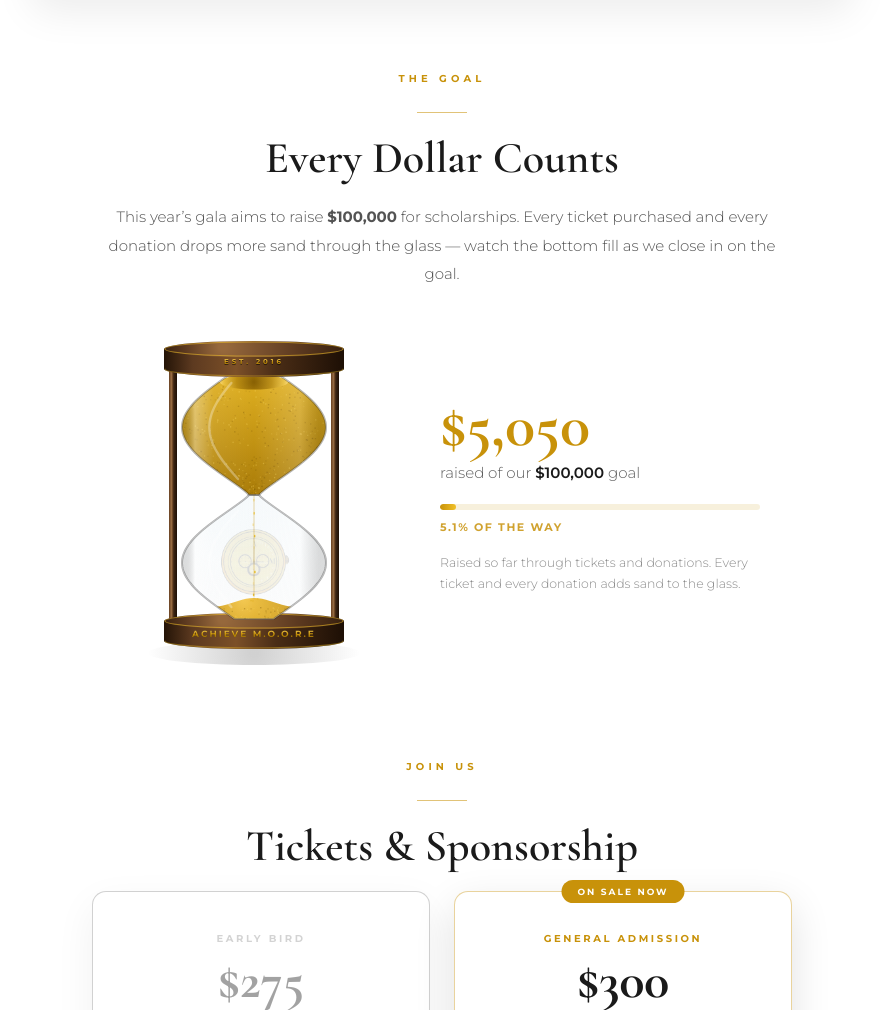
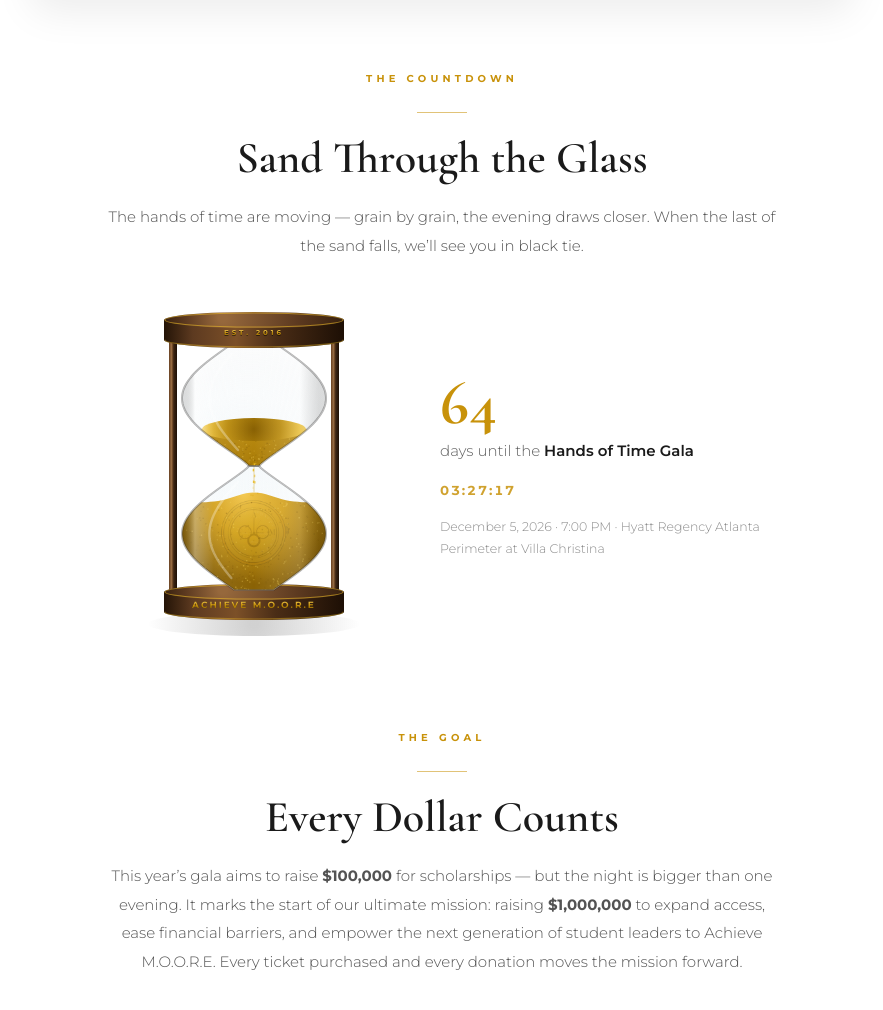
Before and after one commit to SerStakeAlot/Achieve-Moore, a plain HTML site: page gala.html in a window 1280 px wide. Shown: the part 2754-3764 px from the top of the page, without its empty margins (198-1081 px from the left). Drawn offline with nearby package versions, Linux system fonts and the light colour scheme.

Commit message:
Repurpose hourglass as gala countdown; goal section now text-only with $1M mission

```diff
--- a/gala.html
+++ b/gala.html
@@ -329,7 +329,7 @@
   .sponsor-card .ticket-price { font-size: 44px; }
   .sponsor-card--eternal { border-color: var(--gold); box-shadow: 0 14px 40px rgba(200,146,10,0.22); }
 
-  /* Goal hourglass */
+  /* Countdown hourglass */
   .goal-wrap {
     display: flex; align-items: center; justify-content: center;
     gap: 56px; flex-wrap: wrap; margin-top: 10px;
@@ -342,18 +342,10 @@
   }
   .goal-of { font-size: 15px; font-weight: 300; color: rgba(26,26,26,0.7); margin: 6px 0 22px; }
   .goal-of strong { font-weight: 600; color: #1a1a1a; }
-  .goal-meter {
-    height: 6px; border-radius: 999px; background: rgba(200,146,10,0.14);
-    overflow: hidden; margin-bottom: 10px;
-  }
-  .goal-meter span {
-    display: block; height: 100%; width: 0;
-    background: linear-gradient(90deg, var(--gold), #f0c028);
-    border-radius: 999px;
-  }
   .goal-pct {
-    font-size: 11px; font-weight: 700; letter-spacing: 0.14em;
+    font-size: 13px; font-weight: 700; letter-spacing: 0.14em;
     text-transform: uppercase; color: rgba(200,146,10,0.85); margin-bottom: 18px;
+    font-variant-numeric: tabular-nums;
   }
   .goal-note { font-size: 12.5px; font-weight: 300; color: rgba(26,26,26,0.5); line-height: 1.7; }
   @media (max-width: 640px) {
@@ -636,22 +628,29 @@
     </div>
   </div>
 
-  <!-- GOAL HOURGLASS -->
+  <!-- COUNTDOWN HOURGLASS -->
+  <div class="gala-block" id="countdown">
+    <p class="section-label">The Countdown</p>
+    <div class="gold-divider" style="margin-bottom: 18px;"></div>
+    <h2>Sand Through the Glass</h2>
+    <p>The hands of time are moving &mdash; grain by grain, the evening draws closer. When the last of the sand falls, we&rsquo;ll see you in black tie.</p>
+    <div class="goal-wrap">
+      <canvas id="hourglass" aria-label="Hourglass counting down to the Hands of Time Gala on December 5, 2026"></canvas>
+      <div class="goal-stats">
+        <div class="goal-raised" id="cdDays">&nbsp;</div>
+        <div class="goal-of">days until the <strong>Hands of Time Gala</strong></div>
+        <div class="goal-pct" id="cdClock"></div>
+        <div class="goal-note">December 5, 2026 &middot; 7:00 PM &middot; Hyatt Regency Atlanta Perimeter at Villa Christina</div>
+      </div>
+    </div>
+  </div>
+
+  <!-- GOAL -->
   <div class="gala-block" id="goal">
     <p class="section-label">The Goal</p>
     <div class="gold-divider" style="margin-bottom: 18px;"></div>
     <h2>Every Dollar Counts</h2>
-    <p>This year&rsquo;s gala aims to raise <strong>$100,000</strong> for scholarships. Every ticket purchased and every donation drops more sand through the glass &mdash; watch the bottom fill as we close in on the goal.</p>
-    <div class="goal-wrap">
-      <canvas id="hourglass" aria-label="Hourglass showing $5,050 raised of the $100,000 goal"></canvas>
-      <div class="goal-stats">
-        <div class="goal-raised" id="goalRaised">$0</div>
-        <div class="goal-of">raised of our <strong>$100,000</strong> goal</div>
-        <div class="goal-meter"><span id="goalMeter"></span></div>
-        <div class="goal-pct" id="goalPct">0% of the way</div>
-        <div class="goal-note">Raised so far through tickets and donations. Every ticket and every donation adds sand to the glass.</div>
-      </div>
-    </div>
+    <p>This year&rsquo;s gala aims to raise <strong>$100,000</strong> for scholarships &mdash; but the night is bigger than one evening. It marks the start of our ultimate mission: raising <strong>$1,000,000</strong> to expand access, ease financial barriers, and empower the next generation of student leaders to Achieve M.O.O.R.E. Every ticket purchased and every donation moves the mission forward.</p>
   </div>
 
   <!-- TICKETS & SPONSORSHIP -->
@@ -736,10 +735,11 @@
 </footer>
 
 <script>
-// ── Goal hourglass ── update RAISED as money comes in (tickets + donations)
+// ── Countdown hourglass ── sand drains from the top bulb as the gala approaches
 (() => {
-  const GOAL = 100000, RAISED = 5050;
-  const FRAC = Math.min(1, RAISED / GOAL);
+  const GALA = new Date('2026-12-05T19:00:00-05:00').getTime();
+  const START = new Date('2025-12-05T19:00:00-05:00').getTime();
+  const FRAC = Math.min(1, Math.max(0, (Date.now() - START) / (GALA - START)));
 
   const cv = document.getElementById('hourglass');
   if (!cv) return;
@@ -784,7 +784,7 @@
   }
   const topBulb = bulb(true), botBulb = bulb(false);
 
-  // sand levels by bulb area, so the fill is true to the fraction raised
+  // sand levels by bulb area, so the fill is true to the time-elapsed fraction
   function topSurfaceY(emptyFrac) {
     let total = 0;
     for (let y = glassTop; y <= neckY; y += .5) total += wTop(y);
@@ -973,19 +973,21 @@
     engrave('EST. 2016', glassTop - capH - 2 + capH / 2 + 3, 7, 3);
   }
 
-  const raisedEl = document.getElementById('goalRaised');
-  const pctEl = document.getElementById('goalPct');
-  const meterEl = document.getElementById('goalMeter');
-  const pct = FRAC * 100;
-  function setStats(p) {
-    raisedEl.textContent = '$' + Math.round(RAISED * p).toLocaleString('en-US');
-    pctEl.textContent = (pct * p).toFixed(1) + '% of the way';
-    meterEl.style.width = (Math.max(pct, 1.2) * p) + '%';
+  const daysEl = document.getElementById('cdDays');
+  const clockEl = document.getElementById('cdClock');
+  const pad = n => String(n).padStart(2, '0');
+  function tick() {
+    const left = Math.max(0, GALA - Date.now());
+    daysEl.textContent = Math.floor(left / 86400000);
+    clockEl.textContent = left === 0
+      ? 'The night is here'
+      : pad(Math.floor(left / 3600000) % 24) + ':' + pad(Math.floor(left / 60000) % 60) + ':' + pad(Math.floor(left / 1000) % 60);
   }
+  tick();
+  setInterval(tick, 1000);
 
   if (matchMedia('(prefers-reduced-motion: reduce)').matches) {
     easeVal = 1;
-    setStats(1);
     frame(1.3);
     return;
   }
@@ -995,7 +997,6 @@
     if (started) {
       const f = Math.min(1, (now - startT) / 1600);
       easeVal = 1 - Math.pow(1 - f, 3);
-      setStats(easeVal);
     }
     frame(now / 1000);
     if (running) requestAnimationFrame(loop);
```
